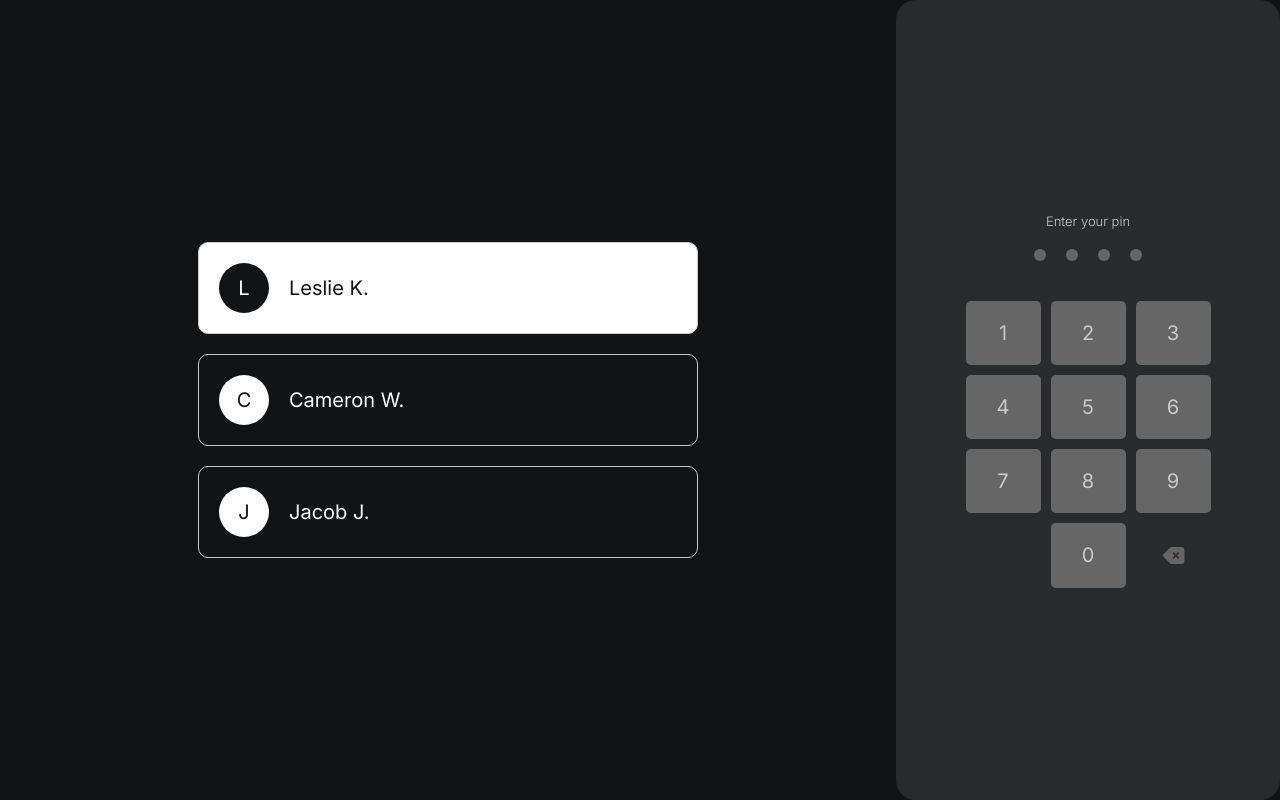
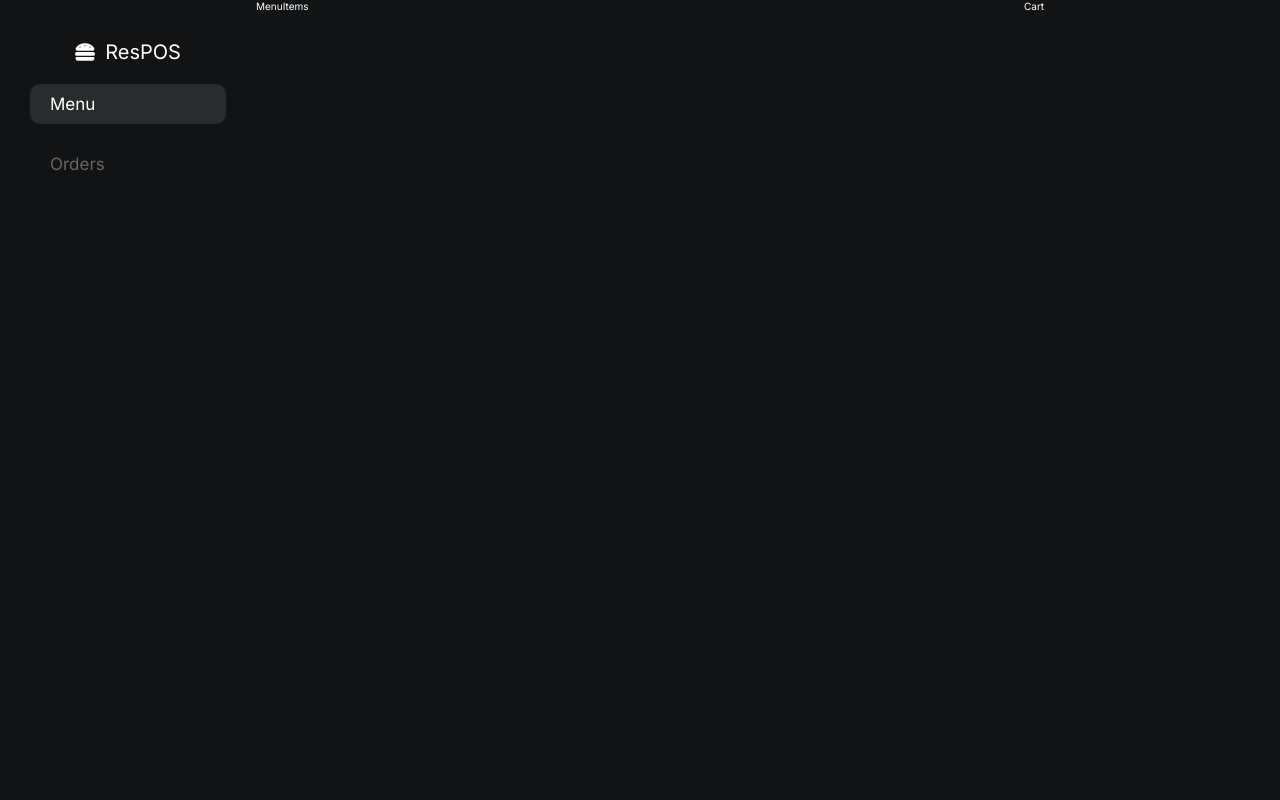
Before and after one commit to JayKania/EatStreet, a React (Create React App) app: page /menu in a window 1280 px wide. Built offline with nearby package versions, Linux system fonts and the light colour scheme.

Commit message:
added animation for pin err and added sidebar

```diff
--- a/package.json
+++ b/package.json
@@ -9,6 +9,7 @@
     "react": "^18.2.0",
     "react-dom": "^18.2.0",
     "react-icons": "^4.8.0",
+    "react-router-dom": "^6.9.0",
     "react-scripts": "5.0.1",
     "styled-components": "^5.3.9",
     "web-vitals": "^2.1.4"
--- a/src/App.jsx
+++ b/src/App.jsx
@@ -1,17 +1,22 @@
-import styled from 'styled-components';
-import Login from './Login/Login';
+import styled from "styled-components";
+import Login from "./Login/Login";
+import { Route, Routes } from "react-router-dom";
+import Menu from "./Menu/Menu";
 
 const App = () => {
   return (
     <StyledApp className="App">
-      <Login />
+      <Routes>
+        <Route path="/" element={<Login />} />
+        <Route path="/menu" element={<Menu />} />
+      </Routes>
     </StyledApp>
   );
-}
+};
 
 const StyledApp = styled.div`
   background-color: var(--black);
   height: 100vh;
-`
+`;
 
 export default App;
--- a/src/Login/Login.jsx
+++ b/src/Login/Login.jsx
@@ -1,10 +1,13 @@
-import React, { useState } from "react";
+import React, { useEffect, useState } from "react";
 import styled from "styled-components";
 import { HiBackspace } from "react-icons/hi2";
+import { useNavigate } from "react-router-dom";
 
 const Login = () => {
   const [pin, setPin] = useState("");
   const [selectedUser, setSelectedUser] = useState("Leslie K.");
+  const [pinErr, setPinErr] = useState(false);
+  const navigate = useNavigate();
 
   const pinHandler = (input) => {
     if (pin.length < 4) {
@@ -12,6 +15,22 @@ const Login = () => {
       setPin(tempPin);
     }
   };
+
+  const removePinErr = () => {
+    setPin("");
+    setPinErr(false);
+  };
+
+  useEffect(() => {
+    const goToMenu = () => {
+      if (pin === "1234") {
+        navigate("/menu");
+      } else if (pin.length === 4) {
+        setPinErr(true);
+      }
+    };
+    goToMenu();
+  });
 
   const deleteHandler = () => {
     const tempPin = pin.substring(0, pin.length - 1);
@@ -21,6 +40,15 @@ const Login = () => {
   const profileHandler = (name) => {
     setSelectedUser(name);
   };
+
+  let pinPadHtml = [];
+  for (let i = 1; i <= 10; i++) {
+    pinPadHtml.push(
+      <div className="button" onClick={() => pinHandler(i === 10 ? 0 : i)}>
+        <span>{`${i === 10 ? 0 : i}`}</span>
+      </div>
+    );
+  }
 
   return (
     <StyledLogin>
@@ -55,43 +83,17 @@ const Login = () => {
       </StyledProfile>
       <StyledPinPad className="pin-pad-wrapper">
         <h5>Enter your pin</h5>
-        <div className="pin-input-wrapper">
+        <div
+          className={`pin-input-wrapper ${pinErr ? "err" : ""}`}
+          onAnimationEnd={removePinErr}
+        >
           <div className={`pin-input ${pin.length > 0 ? "active" : ""}`}></div>
           <div className={`pin-input ${pin.length > 1 ? "active" : ""}`}></div>
           <div className={`pin-input ${pin.length > 2 ? "active" : ""}`}></div>
           <div className={`pin-input ${pin.length > 3 ? "active" : ""}`}></div>
         </div>
         <div className="pin-pad">
-          <div className="button" onClick={() => pinHandler(1)}>
-            <span>1</span>
-          </div>
-          <div className="button" onClick={() => pinHandler(2)}>
-            <span>2</span>
-          </div>
-          <div className="button" onClick={() => pinHandler(3)}>
-            <span>3</span>
-          </div>
-          <div className="button" onClick={() => pinHandler(4)}>
-            <span>4</span>
-          </div>
-          <div className="button" onClick={() => pinHandler(5)}>
-            <span>5</span>
-          </div>
-          <div className="button" onClick={() => pinHandler(6)}>
-            <span>6</span>
-          </div>
-          <div className="button" onClick={() => pinHandler(7)}>
-            <span>7</span>
-          </div>
-          <div className="button" onClick={() => pinHandler(8)}>
-            <span>8</span>
-          </div>
-          <div className="button" onClick={() => pinHandler(9)}>
-            <span>9</span>
-          </div>
-          <div className="button" onClick={() => pinHandler(0)}>
-            <span>0</span>
-          </div>
+          {pinPadHtml}
           <div className="button delete" onClick={deleteHandler}>
             <HiBackspace />
           </div>
@@ -155,7 +157,7 @@ const StyledProfile = styled.div`
 const StyledPinPad = styled.div`
   flex-basis: 30%;
   background-color: var(--dark-grey);
-  border-radius: 2rem;
+  border-radius: 2rem 0 0 2rem;
   color: var(--light-font-color);
   display: flex;
   flex-direction: column;
@@ -170,6 +172,9 @@ const StyledPinPad = styled.div`
     display: flex;
     gap: 2rem;
     margin-bottom: 2rem;
+    &.err {
+      animation: shake 500ms 1;
+    }
     .pin-input {
       padding: 0.6rem;
       background-color: var(--dark-grey-brown);
@@ -206,6 +211,27 @@ const StyledPinPad = styled.div`
       grid-column: 2;
     }
   }
+
+  @keyframes shake {
+    0% {
+      transform: translateX(-5px);
+    }
+    20% {
+      transform: translateX(10px);
+    }
+    40% {
+      transform: translateX(-10px);
+    }
+    60% {
+      transform: translateX(10px);
+    }
+    80% {
+      transform: translateX(-10px);
+    }
+    100% {
+      transform: translateX(0);
+    }
+  }
 `;
 
 export default Login;
--- /dev/null
+++ b/src/Menu/Cart.jsx
@@ -0,0 +1,12 @@
+import React from "react";
+import styled from "styled-components";
+
+const Cart = () => {
+  return <StyledCart>Cart</StyledCart>;
+};
+
+const StyledCart = styled.div`
+  color: var(--white);
+`;
+
+export default Cart;
--- /dev/null
+++ b/src/Menu/Menu.jsx
@@ -0,0 +1,22 @@
+import React from "react";
+import styled from "styled-components";
+import Sidebar from "../Sidebar/Sidebar";
+import MenuItems from "./MenuItems";
+import Cart from "./Cart";
+
+const Menu = () => {
+  return (
+    <StyledMenu>
+      <Sidebar />
+      <MenuItems />
+      <Cart />
+    </StyledMenu>
+  );
+};
+
+const StyledMenu = styled.div`
+  display: grid;
+  grid-template-columns: 1fr 3fr 1fr;
+`;
+
+export default Menu;
--- /dev/null
+++ b/src/Menu/MenuItems.jsx
@@ -0,0 +1,12 @@
+import React from "react";
+import styled from "styled-components";
+
+const MenuItems = () => {
+  return <StyledMenuItems>MenuItems</StyledMenuItems>;
+};
+
+const StyledMenuItems = styled.div`
+  color: var(--white);
+`;
+
+export default MenuItems;
--- /dev/null
+++ b/src/Sidebar/Sidebar.jsx
@@ -0,0 +1,69 @@
+import React, { useState } from "react";
+import styled from "styled-components";
+import { FaHamburger } from "react-icons/fa";
+import { Link } from "react-router-dom";
+
+const Sidebar = () => {
+  const [activeLink, setActiveLink] = useState("menu");
+
+  const linkHandler = (link) => {
+    setActiveLink(link);
+  };
+
+  return (
+    <StyledSidebar>
+      <div className="side-menu-logo">
+        <FaHamburger />
+        <span>ResPOS</span>
+      </div>
+      <div
+        className={`side-menu-item ${activeLink === "menu" ? "active" : ""}`}
+        onClick={() => linkHandler("menu")}
+      >
+        Menu
+      </div>
+      <div
+        className={`side-menu-item ${activeLink === "orders" ? "active" : ""}`}
+        onClick={() => linkHandler("orders")}
+      >
+        Orders
+      </div>
+    </StyledSidebar>
+  );
+};
+
+const StyledSidebar = styled.div`
+  display: flex;
+  flex-direction: column;
+  justify-content: center;
+  color: var(--white);
+  padding: 3rem;
+  padding-top: 4rem;
+  gap: 2rem;
+  .side-menu-logo {
+    font-size: 2rem;
+    display: flex;
+    align-items: center;
+    justify-content: center;
+    gap: 1rem;
+  }
+  .side-menu-item {
+    font-size: 1.7rem;
+    /* border: 1px solid white; */
+    color: var(--dark-grey-brown);
+    width: 100%;
+    padding: 1rem;
+    padding-left: 2rem;
+    border-radius: 10px;
+    transition: background-color 200ms ease, color 200ms ease;
+    &.active {
+      background-color: var(--dark-grey);
+      color: var(--white);
+    }
+    :hover {
+      cursor: pointer;
+    }
+  }
+`;
+
+export default Sidebar;
--- a/src/index.js
+++ b/src/index.js
@@ -3,11 +3,14 @@ import ReactDOM from 'react-dom/client';
 import './index.css';
 import App from './App';
 import reportWebVitals from './reportWebVitals';
+import { BrowserRouter } from 'react-router-dom';
 
 const root = ReactDOM.createRoot(document.getElementById('root'));
 root.render(
   <React.StrictMode>
-    <App />
+    <BrowserRouter>
+      <App />
+    </BrowserRouter>
   </React.StrictMode>
 );
 
```
Also changed, not shown: 1 other file (tests, documents, lock files or other folders).
